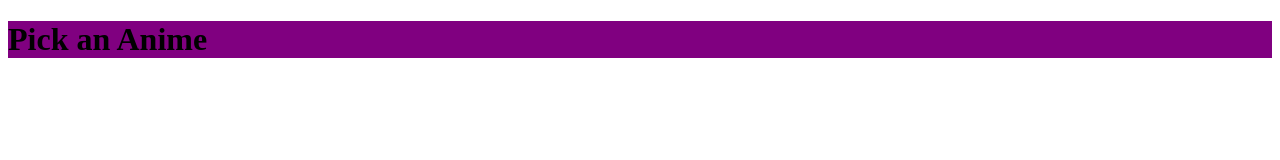
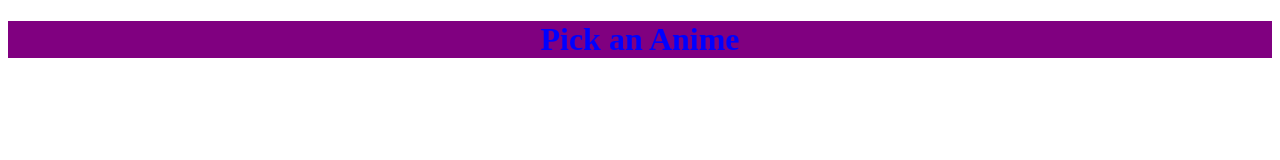
Before and after one commit to Jenovic-Git/Tutorial-git, a plain HTML site: page index.html in a window 1280 px wide. Drawn offline with Linux system fonts and the light colour scheme.

Commit message:
Second Version

```diff
--- a/index.css
+++ b/index.css
@@ -1,3 +1,7 @@
 header div{
 	background-color: purple;
 }
+h1{
+    color: blue;
+    text-align: center;
+}
```
Also changed, not shown: about.html (+1 -0 lines).
